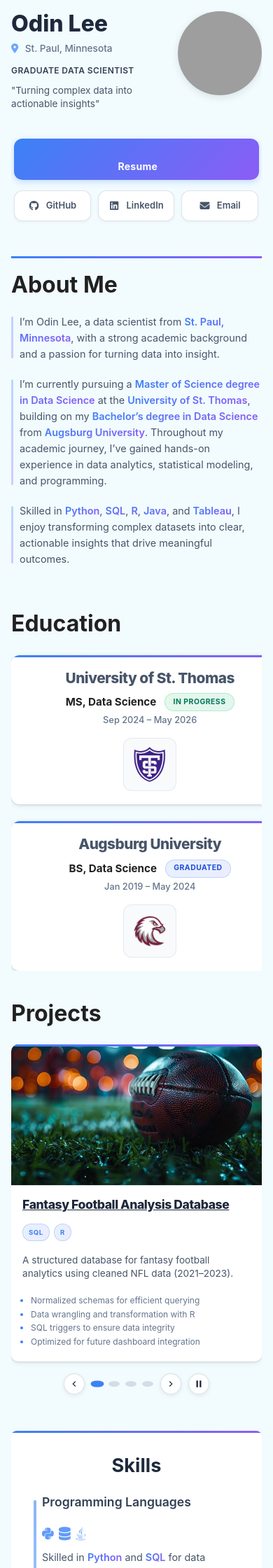
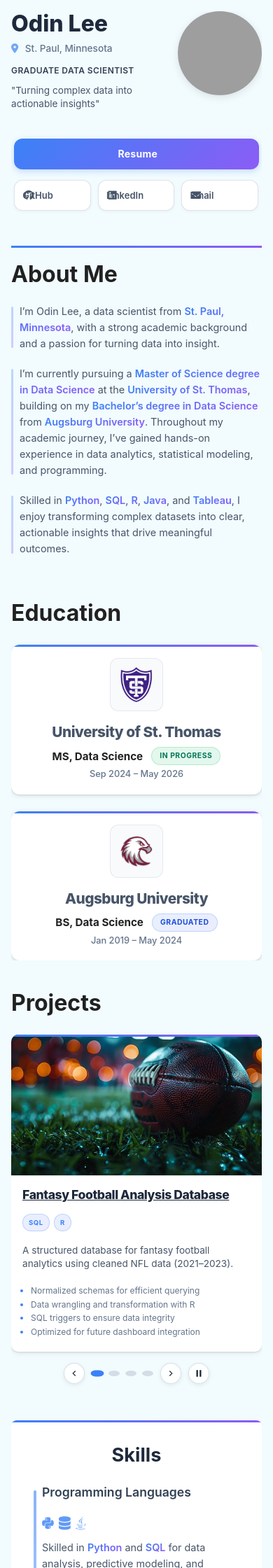
Before and after one commit to OdinLeePro/OdinLeePro.github.io, a Jekyll site: the page built from index.md, in a window 390 px wide. Shown: the top 2240 px of the page at 70% size. Built offline with Jekyll 4.4.1, drawn with Linux system fonts in a browser that asks for light colours; grey boxes are pictures that could not be loaded.

Commit message:
Add files via upload

```diff
--- a/assets/css/style.scss
+++ b/assets/css/style.scss
@@ -1481,30 +1481,36 @@ including layout wrappers, base button design, hover/focus states, and style var
   .linkWrapperMobile .link li:nth-child(2),
   .linkWrapperMobile .link li:nth-child(3),
   .linkWrapperMobile .link li:nth-child(4) {
-    gap: 6px;                                                               // your existing gap
+    gap: 6px;
   }
 
   .linkWrapperMobile .link a {
-    font-size: 13px;                                                        // your existing size
-    padding: 10px 8px;                                                      // your existing padding
-    min-height: 44px;                                                       // your existing min-height
-    gap: 6px;                                                               // space between icon and text
-    transition: all 0.2s ease;                                              // smooth interactions
-    display: flex;                                                          // ensure flex layout
-    align-items: center;                                                    // vertically center content
-    justify-content: center;                                                // horizontally center content
-    text-align: center;                                                     // center text alignment
-    line-height: 1;                                                         // prevent text from shifting
+    font-size: 13px;
+    padding: 10px 8px;
+    min-height: 44px;
+    gap: 6px;
+    transition: all 0.2s ease;
+    display: flex;
+    align-items: center;
+    justify-content: initial;
+    text-align: center;
+    line-height: 1;
+    width: 100%;
+    position: relative;
   }
 
   .linkWrapperMobile .link a i {
-    width: 16px;                                                            // consistent icon width
-    height: 16px;                                                           // consistent icon height
-    font-size: 14px;                                                        // appropriate icon size
-    flex-shrink: 0;                                                         // prevent icon shrinking
-    display: inline-flex;                                                   // proper icon display
-    align-items: center;                                                    // center icon vertically
-    justify-content: center;                                                // center icon horizontally
+    width: 16px;
+    height: 16px;
+    font-size: 14px;
+    flex-shrink: 0;
+    position: absolute;
+    left: 12px;
+    top: 50%;
+    transform: translateY(-50%);
+    display: inline-flex;
+    align-items: center;
+    justify-content: center;
   }
 
   .linkWrapperMobile .link a.primaryButton {
@@ -1520,6 +1526,11 @@ including layout wrappers, base button design, hover/focus states, and style var
     text-align: center;
   }
 
+  .linkWrapperMobile .link a.primaryButton::before,
+  .linkWrapperMobile .link a.primaryButton::after {
+    content: none;
+  }
+
   /* --- About Section Mobile Refinements ------------------------------ */
   .about p {
     font-size: 0.9rem;                                                     // readable paragraph text
@@ -1536,56 +1547,70 @@ including layout wrappers, base button design, hover/focus states, and style var
 
   /* --- Education Section Mobile Layout ------------------------------- */
   .educationGrid {
-    gap: 1.5rem;                                                           // comfortable spacing
+    gap: 1.5rem;
     margin-top: 1.5rem;
     padding: 0;
+    display: grid;
+    grid-template-columns: minmax(0, 1fr);
+  }
+
+  .educationGrid,
+  .educationGrid * {
+    box-sizing: border-box;
   }
 
   .educationCard {
-    flex-direction: column;                                                 // your existing direction
-    text-align: center;                                                     // your existing alignment
-    gap: 1rem;                                                             // your existing gap
-    padding: 1.2rem;                                                       // your existing padding
-    width: 100%;                                                           // full width on phones
-    max-width: none;                                                       // remove width restrictions
+    display: flex;
+    flex-direction: column;
+    text-align: center;
+    gap: 1rem;
+    padding: 1.2rem;
+    width: 100%;
+    max-width: 100%;
+    min-width: 0;
   }
 
   .educationLogo {
-    order: 0;                                                              // your existing order
-    align-self: center;                                                    // your existing alignment
-    min-width: auto;                                                       // your existing min-width
-    width: auto;                                                           // your existing width
-    padding: 0.75rem;                                                      // reasonable padding
+    order: -1;
+    align-self: center;
+    min-width: auto;
+    width: auto;
+    padding: 0.75rem;
   }
 
   .educationLogo img {
-    width: 50px;                                                           // compact logo size
+    width: 50px;
     height: 50px;
+    max-width: 100%;
+    display: block;
   }
 
   .educationText {
-    text-align: center;                                                    // your existing alignment
-    flex: none;                                                            // don't stretch text
+    text-align: center;
+    flex: none;
+    min-width: 0;
+    overflow-wrap: anywhere;
   }
 
   .educationText h2 {
-    font-size: 1.3rem;                                                     // readable university name
+    font-size: 1.3rem;
     margin-bottom: 0.5rem;
   }
 
   .educationText p:first-of-type {
-    font-size: 0.95rem;                                                    // readable degree text
-    justify-content: center;                                               // center the badge layout
-    flex-wrap: wrap;                                                       // allow wrapping
-    gap: 0.75rem;                                                          // space between elements
+    display: flex;
+    font-size: 0.95rem;
+    justify-content: center;
+    flex-wrap: wrap;
+    gap: 0.75rem;
   }
 
   .educationText p:last-of-type {
-    font-size: 0.8rem;                                                     // compact date text
+    font-size: 0.8rem;
   }
 
   .status-badge {
-    padding: 0.3rem 0.7rem;                                                // compact badges
+    padding: 0.3rem 0.7rem;
     font-size: 0.65rem;
     letter-spacing: 0.5px;
   }
```
